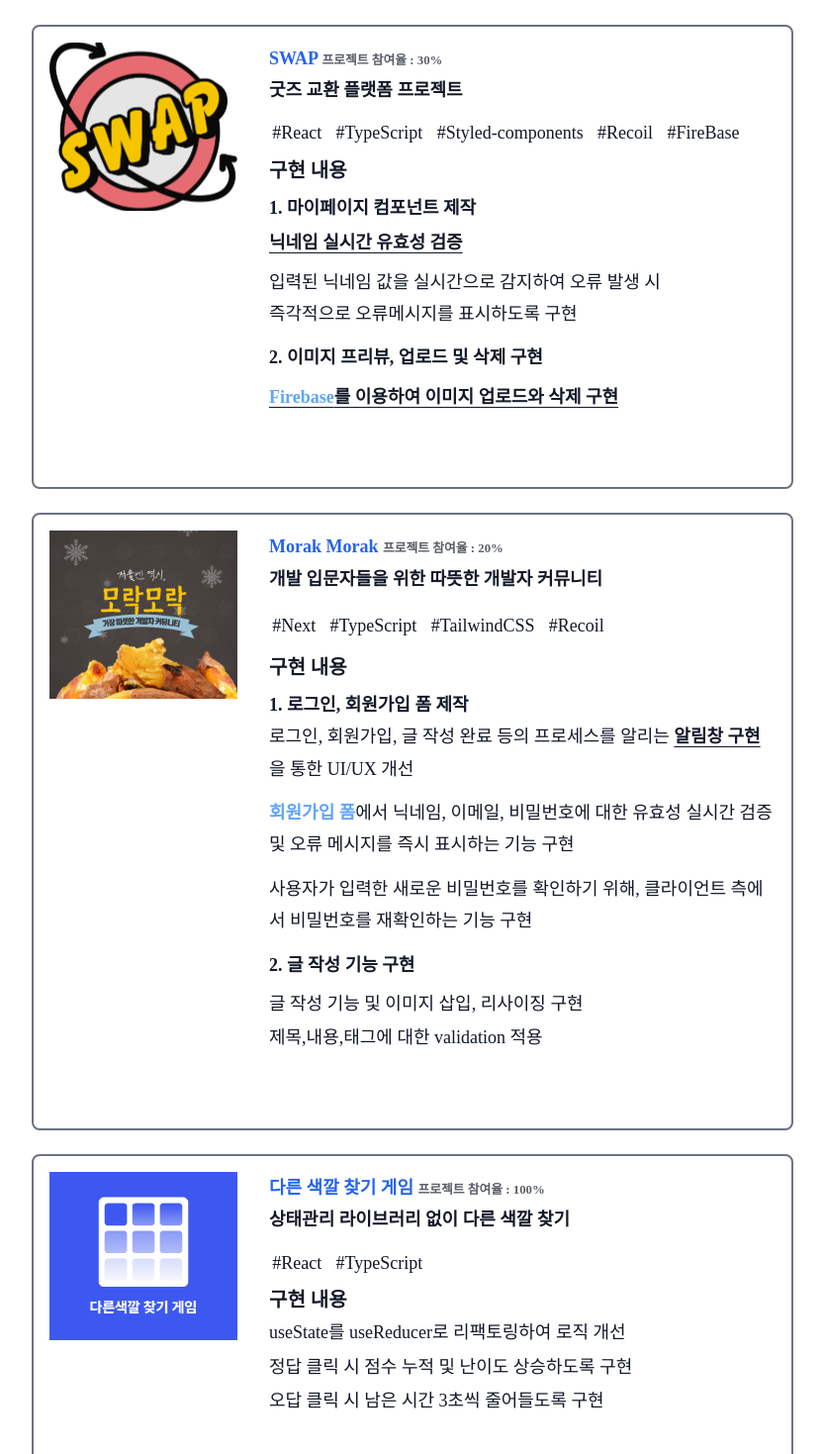
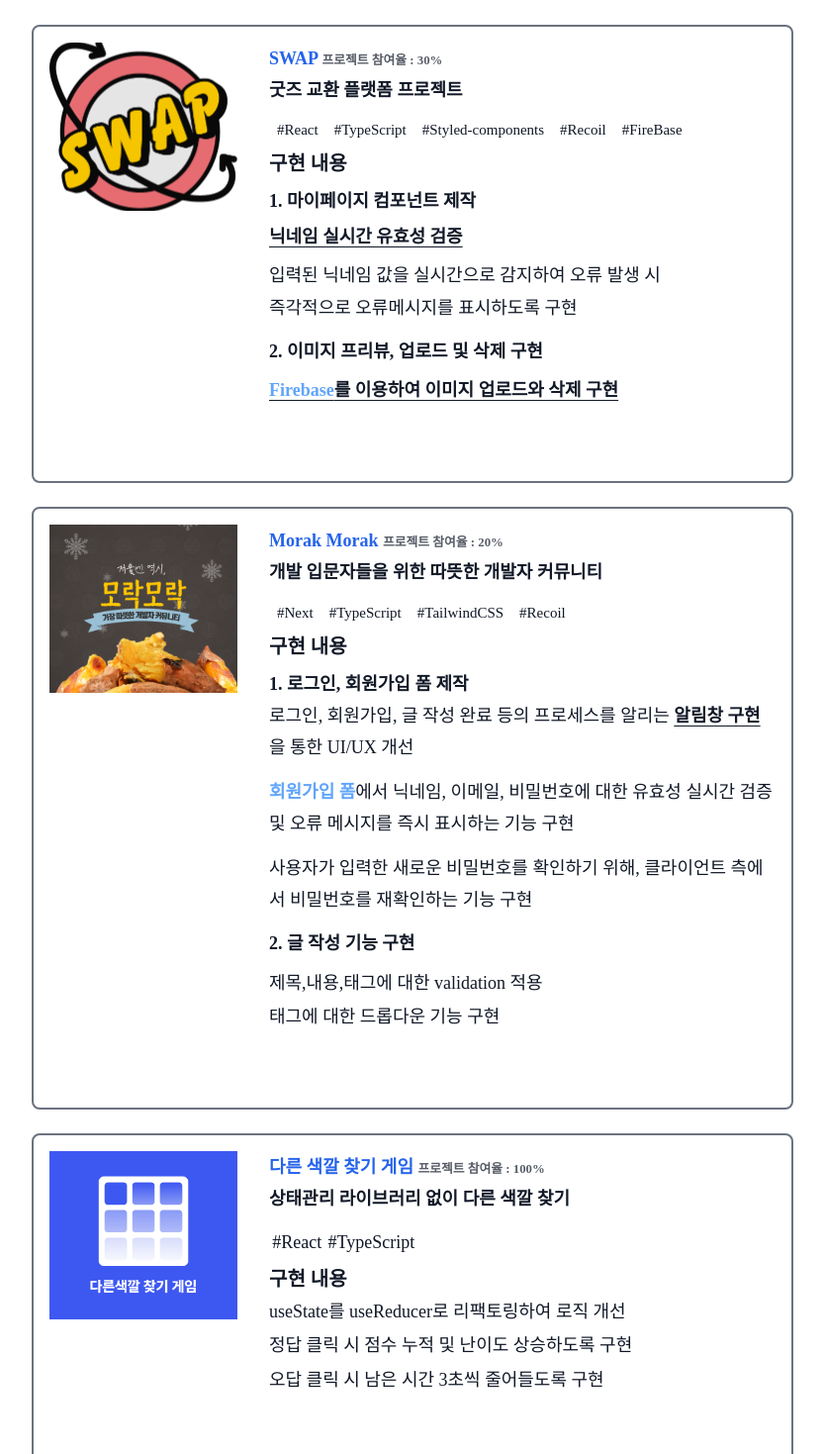
Before and after one commit to HA-SEUNG-JEONG/react-portfolio, a React (Create React App) app: page / in a window 1280 px wide. Shown: the part 1461-2930 px from the top of the page at 99% size, without its empty margins (223-1056 px from the left). Built offline with nearby package versions, Linux system fonts and the light colour scheme.

Commit message:
Style : 기술스택 텍스트 사이즈 및 padding 값 수정

```diff
--- a/src/components/project/Project.tsx
+++ b/src/components/project/Project.tsx
@@ -30,14 +30,12 @@ const Project = () => {
                   />
 
                   <ProjectDescription description="굿즈 교환 플랫폼 프로젝트" />
-                  <div className="flex flex-wrap gap-y-2 gap-x-2 mb-2 leading-6">
-                    <span className="rounded-lg p-[0.2rem]">#React</span>
-                    <span className="rounded-lg p-[0.2rem]">#TypeScript</span>
-                    <span className="rounded-lg p-[0.2rem]">
-                      #Styled-components
-                    </span>
-                    <span className="rounded-lg p-[0.2rem]">#Recoil</span>
-                    <span className="rounded-lg p-[0.2rem]">#FireBase</span>
+                  <div className="text-[15px] flex gap-y-2 mb-2 leading-6">
+                    <span className="px-[0.5rem]">#React</span>
+                    <span className="px-[0.5rem]">#TypeScript</span>
+                    <span className="px-[0.5rem]">#Styled-components</span>
+                    <span className="px-[0.5rem]">#Recoil</span>
+                    <span className="px-[0.5rem]">#FireBase</span>
                   </div>
                   <span className={implementClasName}>구현 내용</span>
                   <h3 className="font-bold mb-2">
@@ -87,11 +85,11 @@ const Project = () => {
                     percent={20}
                   />
                   <ProjectDescription description="개발 입문자들을 위한 따뜻한 개발자 커뮤니티" />
-                  <div className="flex gap-x-2 mb-2">
-                    <span className="rounded-lg p-[0.2rem]">#Next</span>
-                    <span className="rounded-lg p-[0.2rem]">#TypeScript</span>
-                    <span className="rounded-lg p-[0.2rem]">#TailwindCSS</span>
-                    <span className="rounded-lg p-[0.2rem]">#Recoil</span>
+                  <div className="text-[15px] flex gap-y-2 mb-2 leading-6">
+                    <span className="px-[0.5rem]">#Next</span>
+                    <span className="px-[0.5rem]">#TypeScript</span>
+                    <span className="px-[0.5rem]">#TailwindCSS</span>
+                    <span className="px-[0.5rem]">#Recoil</span>
                   </div>
                   <h2 className={implementClasName}>구현 내용</h2>
                   <h3 className="font-bold">1. 로그인, 회원가입 폼 제작</h3>
@@ -118,10 +116,10 @@ const Project = () => {
                     </li>
                     <h3 className="font-bold">2. 글 작성 기능 구현</h3>
                     <li className="leading-tight">
-                      글 작성 기능 및 이미지 삽입, 리사이징 구현
+                      제목,내용,태그에 대한 validation 적용
                     </li>
                     <li className="leading-tight">
-                      제목,내용,태그에 대한 validation 적용
+                      태그에 대한 드롭다운 기능 구현
                     </li>
                   </ul>
                 </article>
@@ -135,7 +133,7 @@ const Project = () => {
                     percent={100}
                   />
                   <ProjectDescription description="상태관리 라이브러리 없이 다른 색깔 찾기" />
-                  <div className="flex flex-wrap gap-y-2 gap-x-2 mb-2 leading-6">
+                  <div className="flex gap-y-2 mb-2 leading-6">
                     <span className="rounded-lg p-[0.2rem]">#React</span>
                     <span className="rounded-lg p-[0.2rem]">#TypeScript</span>
                   </div>
```
